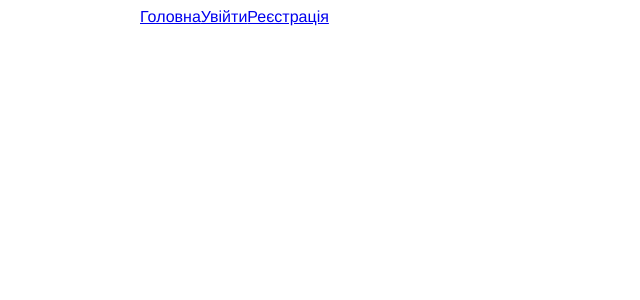
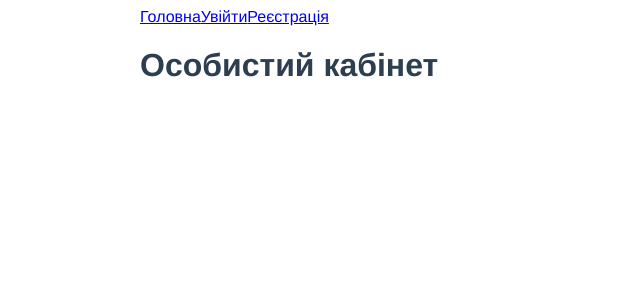
Before and after one commit to vitalifilipchuk/vue2-users, a Vue app: page /account in a window 1280 px wide. Shown: the top 300 px of the page, without its empty margins (0-640 px from the left). Built offline with nearby package versions, Linux system fonts and the light colour scheme.

Commit message:
added logout on personal page

```diff
--- a/src/App.vue
+++ b/src/App.vue
@@ -1,7 +1,7 @@
 <template>
   <div id="app">
     <Header @logout-user="logoutUser" :isLoggedIn="isLoggedIn" />
-    <router-view @login-user="loginUser" @register-user="registerUser" :users="users" />
+    <router-view @login-user="loginUser" @register-user="registerUser" @logout-user="logoutUser" :users="users" />
   </div>
 </template>
 
--- a/src/components/Logout.vue
+++ b/src/components/Logout.vue
@@ -1,10 +1,10 @@
 <template>
-    <div
+    <button
     @click="logout"
     class="logout-btn btn"
     >
     Вийти
-    </div>
+    </button>
 </template>
 
 <script>
--- a/src/views/MyAccount.vue
+++ b/src/views/MyAccount.vue
@@ -1,5 +1,9 @@
 <template>
   <div class="account">
+    <div class="container">
+      <h1>Особистий кабінет</h1>
+      <Logout @logout-user="$emit('logout-user')" :isLoggedIn="isLoggedIn" v-if="isLoggedIn" />
+    </div>
   </div>
 </template>
 
```
